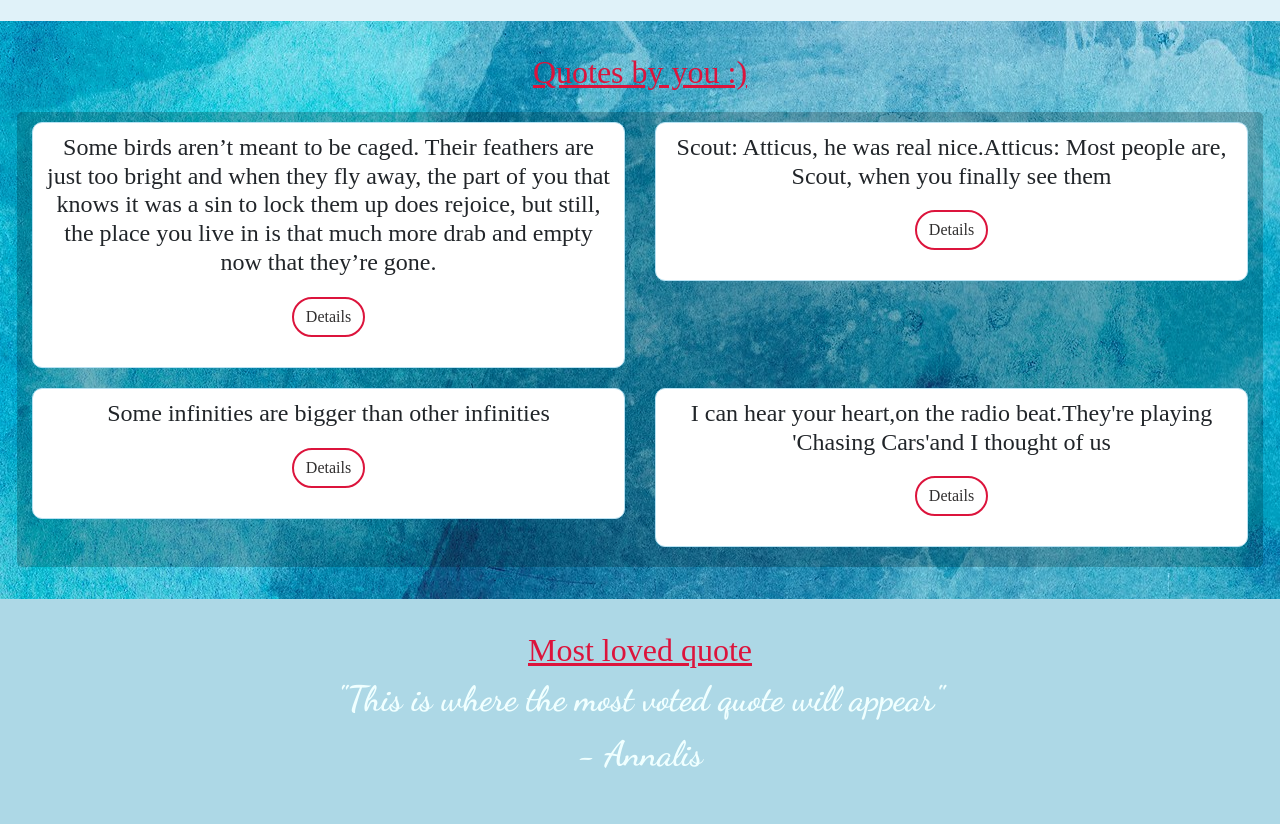
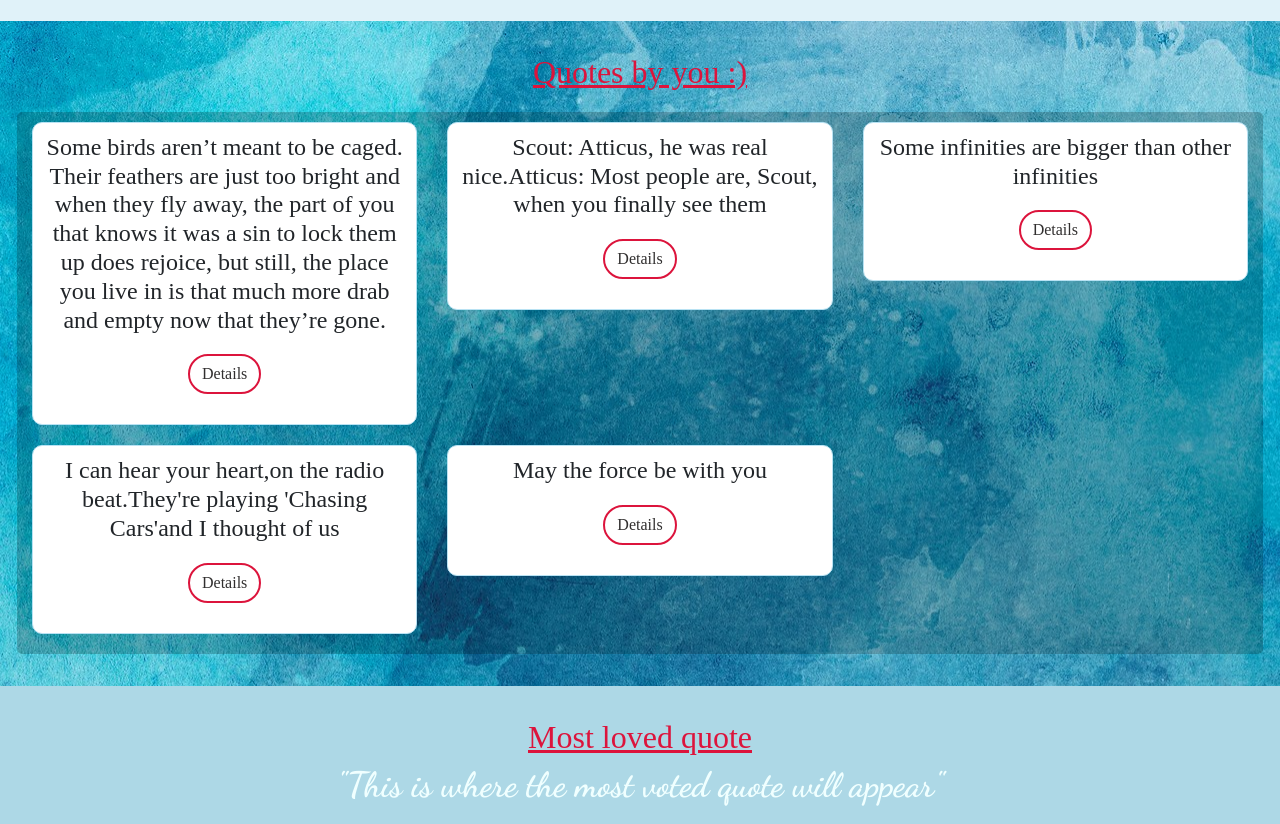
Before and after one commit to Annaliskirwa/_Angular_WeekOne_IP, an Angular app: page / in a window 1280 px wide. Shown: the part 680-1504 px from the top of the page. Built offline with nearby package versions, Linux system fonts and the light colour scheme; a web font is replaced by a local one.

Commit message:
It will place the quotes in three columns

```diff
--- a/src/app/quote/quote.component.html
+++ b/src/app/quote/quote.component.html
@@ -9,7 +9,7 @@
   <div id="detailsDiv">
     <h2>Quotes by you :)</h2>
     <div class="row">
-      <div class="col-md-6" *ngFor='let quote of quotes; let i = index'>
+      <div class="col-md-4" *ngFor='let quote of quotes; let i = index'>
         <div class="card">
             <h4 id="mainQuote" class="card-title" *ngIf='quote.id == highestVotedQuote.qID; else noHighlight ' appHighlight>{{quote.quote}}</h4>
             <ng-template #noHighlight>
--- a/src/app/quote/quote.component.ts
+++ b/src/app/quote/quote.component.ts
@@ -17,7 +17,8 @@ export class QuoteComponent implements OnInit {
     new Quote(1," Some birds aren’t meant to be caged. Their feathers are just too bright and when they fly away, the part of you that knows it was a sin to lock them up does rejoice, but still, the place you live in is that much more drab and empty now that they’re gone.","Ellis Redding",new Date(1994,8,11),0,0,0),
     new Quote(2,"Scout: Atticus, he was real nice.Atticus: Most people are, Scout, when you finally see them","Atticus",new Date(1960,7,11),0,0,0),
     new Quote(3,"Some infinities are bigger than other infinities","John Green",new Date(2015,4,20),0,0,0),
-    new Quote(4,"I can hear your heart,on the radio beat.They're playing 'Chasing Cars'and I thought of us","Ed Sheeran",new Date(2019,8,19),0,0,0)
+    new Quote(4,"I can hear your heart,on the radio beat.They're playing 'Chasing Cars'and I thought of us","Ed Sheeran",new Date(2019,8,19),0,0,0),
+    new Quote(5,"May the force be with you","Star Wars",new Date(1997,8,20),0,0,0),
   ];
 
   highestVotedQuote = {
```
